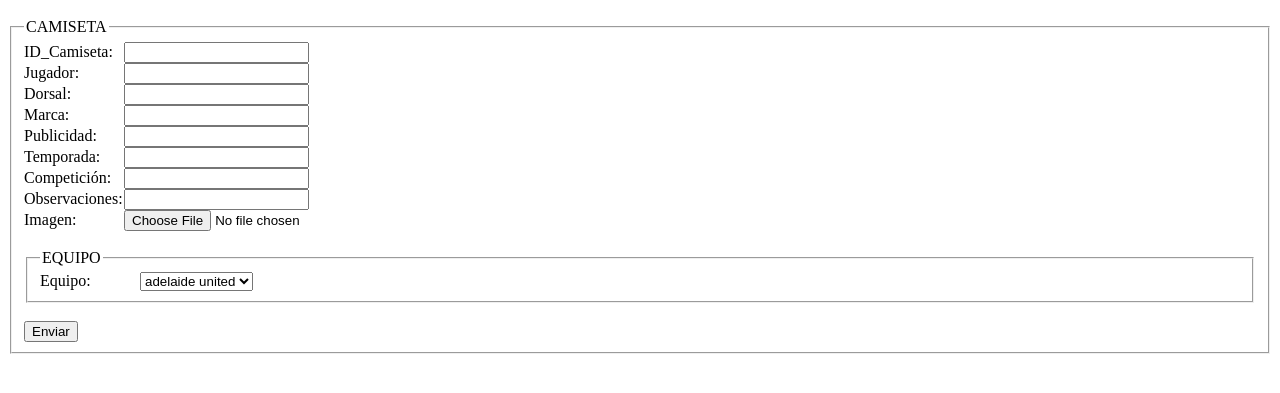
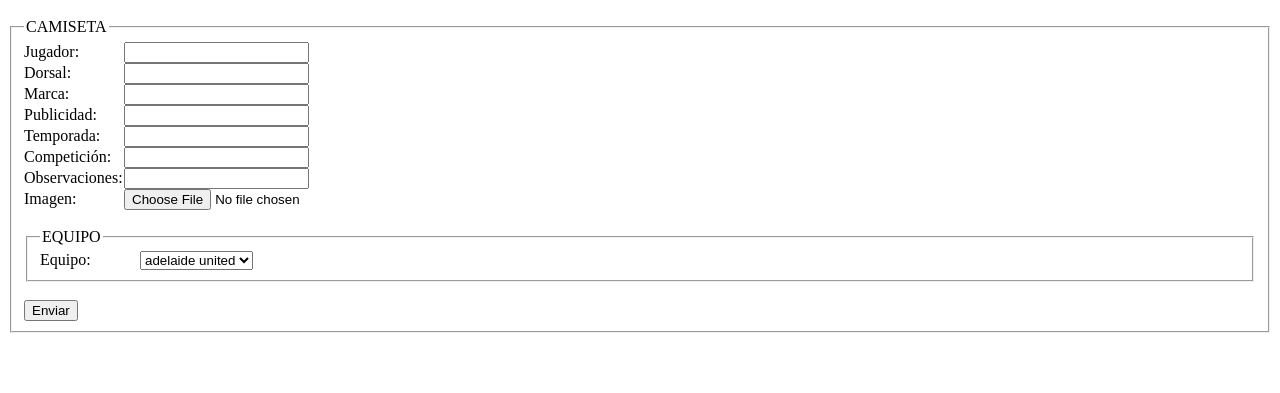
Before and after one commit to danielfdezsuarez/Fernandez_Suarez_Daniel_Proyecto_IAW, a PHP site: page /insertar.php in a window 1280 px wide. Shown: the part 47-440 px from the top of the page. Run offline with PHP 8.4, Linux system fonts and the light colour scheme; a user stored in the database is signed in; data comes from the database, SQL or seed files in the repository.

Commit message:
arreglado valores 0

```diff
--- a/insertar.php
+++ b/insertar.php
@@ -36,7 +36,7 @@
           <fieldset>
             <legend>CAMISETA</legend>
             <input type="hidden" name="id_camiseta"/>
-            <span>ID_Camiseta:</span><input type="number" name="id_camiseta"><br>
+            <!--<span>ID_Camiseta:</span><input type="number" name="id_camiseta"><br>-->
             <span>Jugador:</span><input type="text" name="jugador"><br>
             <span>Dorsal:</span><input type="number" name="dorsal"><br>
             <span>Marca:</span><input type="text" name="marca"><br>
```
Also changed, not shown: index.php (+0 -9 lines), img/setag.png (added).
